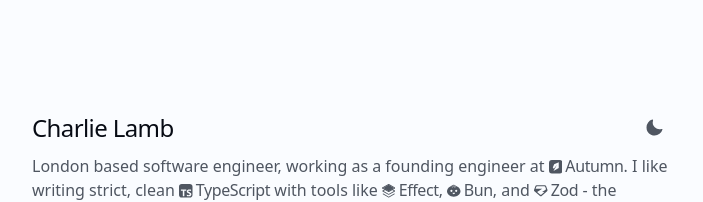
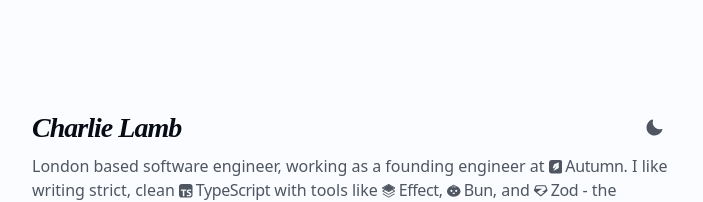
Before and after one commit to charlietlamb/charlielambdotcom, a Next.js app: page / in a window 1280 px wide. Shown: the top 202 px of the page, without its empty margins (288-991 px from the left). Built offline with nearby package versions, Linux system fonts and the light colour scheme; no server answers.

Commit message:
update name heading typography

```diff
--- a/app/globals.css
+++ b/app/globals.css
@@ -1,6 +1,15 @@
 @import "tailwindcss";
 @import "tw-animate-css";
 @import "./themes.css";
+
+.name-heading {
+  font-family: serif;
+  font-size: 1.75rem;
+  font-style: italic;
+  font-weight: 700;
+  letter-spacing: -0.035em;
+  line-height: 1;
+}
 
 @layer base {
   * {
--- a/components/header.tsx
+++ b/components/header.tsx
@@ -10,9 +10,7 @@ export function Header() {
   return (
     <header className="flex flex-col gap-2">
       <div className="flex items-center justify-between">
-        <h1 className="text-2xl text-foreground tracking-tight">
-          Charlie Lamb
-        </h1>
+        <h1 className="name-heading text-foreground">Charlie Lamb</h1>
         <ThemeToggle />
       </div>
       <p className="text-pretty text-muted-foreground">
```
